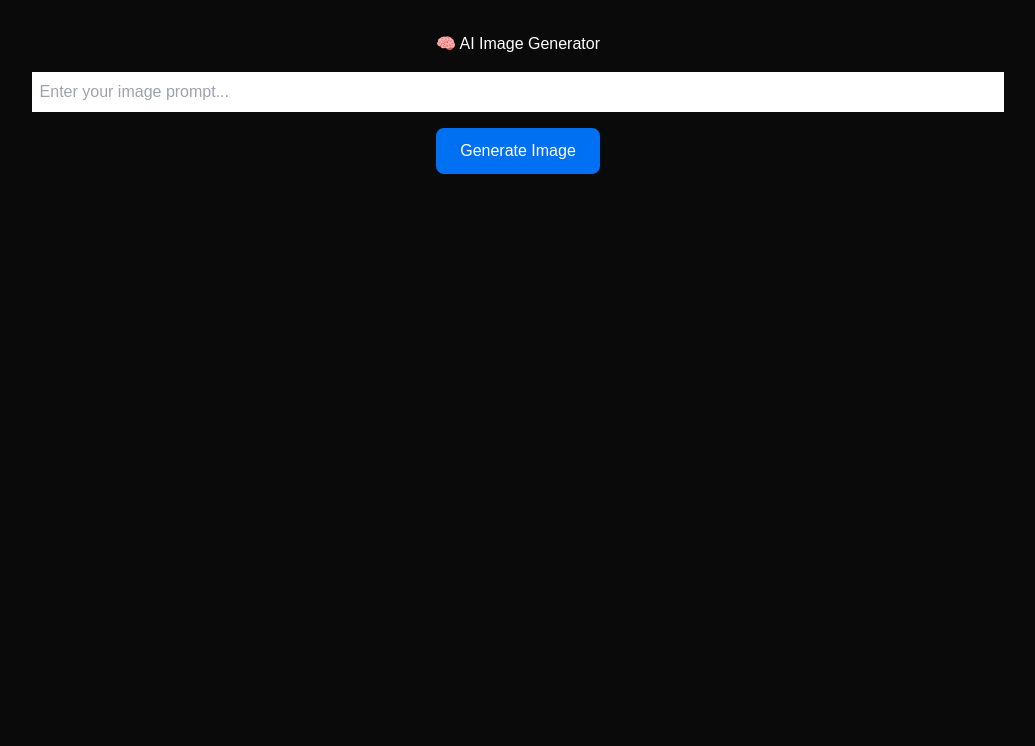
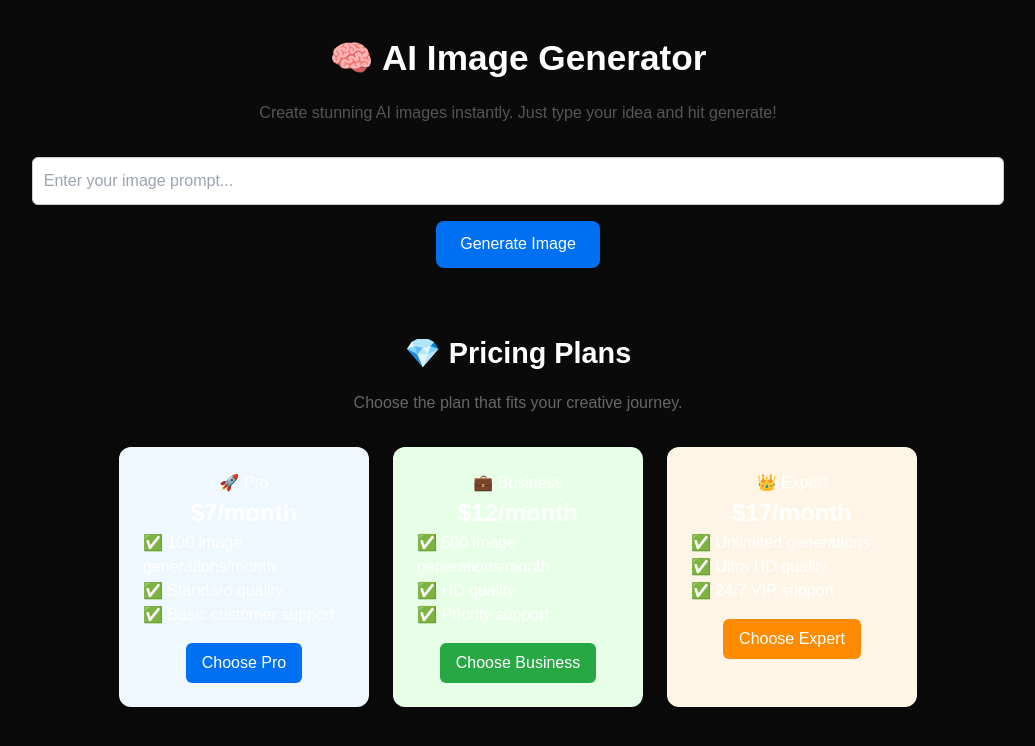
Before and after one commit to freddieam6/Fna_, a Next.js app: page / in a window 1280 px wide. Shown: the top 746 px of the page, without its empty margins (122-1157 px from the left). Built offline with nearby package versions, Linux system fonts and the light colour scheme.

Commit message:
Update index.js

```diff
--- a/pages/index.js
+++ b/pages/index.js
@@ -29,14 +29,27 @@ export default function Home() {
   };
 
   return (
-    <main style={{ padding: "2rem", textAlign: "center" }}>
-      <h1>🧠 AI Image Generator</h1>
+    <main style={{ padding: "2rem", textAlign: "center", fontFamily: "Arial" }}>
+      {/* Header */}
+      <h1 style={{ fontSize: "2.2rem", fontWeight: "bold", marginBottom: "1rem" }}>
+        🧠 AI Image Generator
+      </h1>
+      <p style={{ color: "#555", marginBottom: "2rem" }}>
+        Create stunning AI images instantly. Just type your idea and hit generate!
+      </p>
+
+      {/* Input Section */}
       <input
         type="text"
         value={prompt}
         onChange={(e) => setPrompt(e.target.value)}
         placeholder="Enter your image prompt..."
-        style={{ width: "80%", padding: "0.5rem", marginTop: "1rem" }}
+        style={{
+          width: "80%",
+          padding: "0.7rem",
+          borderRadius: "6px",
+          border: "1px solid #ccc",
+        }}
       />
       <br />
       <button
@@ -55,15 +68,132 @@ export default function Home() {
         {loading ? "Generating..." : "Generate Image"}
       </button>
 
+      {/* Result */}
       {imageUrl && (
         <div style={{ marginTop: "2rem" }}>
           <img
             src={imageUrl}
             alt="Generated result"
-            style={{ maxWidth: "100%", borderRadius: "10px" }}
+            style={{
+              maxWidth: "100%",
+              borderRadius: "10px",
+              boxShadow: "0 4px 12px rgba(0,0,0,0.1)",
+            }}
           />
         </div>
       )}
+
+      {/* Pricing Section */}
+      <section style={{ marginTop: "4rem" }}>
+        <h2 style={{ fontSize: "1.8rem", fontWeight: "bold", marginBottom: "1rem" }}>
+          💎 Pricing Plans
+        </h2>
+        <p style={{ color: "#666", marginBottom: "2rem" }}>
+          Choose the plan that fits your creative journey.
+        </p>
+
+        <div
+          style={{
+            display: "flex",
+            justifyContent: "center",
+            gap: "1.5rem",
+            flexWrap: "wrap",
+          }}
+        >
+          {/* Pro Plan */}
+          <div
+            style={{
+              background: "#f0f8ff",
+              padding: "1.5rem",
+              borderRadius: "12px",
+              width: "250px",
+              boxShadow: "0 4px 10px rgba(0,0,0,0.05)",
+            }}
+          >
+            <h3>🚀 Pro</h3>
+            <p style={{ fontSize: "1.5rem", fontWeight: "bold" }}>$7/month</p>
+            <ul style={{ textAlign: "left" }}>
+              <li>✅ 100 image generations/month</li>
+              <li>✅ Standard quality</li>
+              <li>✅ Basic customer support</li>
+            </ul>
+            <button
+              style={{
+                marginTop: "1rem",
+                background: "#0070f3",
+                color: "#fff",
+                padding: "0.5rem 1rem",
+                border: "none",
+                borderRadius: "6px",
+              }}
+            >
+              Choose Pro
+            </button>
+          </div>
+
+          {/* Business Plan */}
+          <div
+            style={{
+              background: "#e6ffe6",
+              padding: "1.5rem",
+              borderRadius: "12px",
+              width: "250px",
+              boxShadow: "0 4px 10px rgba(0,0,0,0.05)",
+            }}
+          >
+            <h3>💼 Business</h3>
+            <p style={{ fontSize: "1.5rem", fontWeight: "bold" }}>$12/month</p>
+            <ul style={{ textAlign: "left" }}>
+              <li>✅ 500 image generations/month</li>
+              <li>✅ HD quality</li>
+              <li>✅ Priority support</li>
+            </ul>
+            <button
+              style={{
+                marginTop: "1rem",
+                background: "#28a745",
+                color: "#fff",
+                padding: "0.5rem 1rem",
+                border: "none",
+                borderRadius: "6px",
+              }}
+            >
+              Choose Business
+            </button>
+          </div>
+
+          {/* Expert Plan */}
+          <div
+            style={{
+              background: "#fff5e6",
+              padding: "1.5rem",
+              borderRadius: "12px",
+              width: "250px",
+              boxShadow: "0 4px 10px rgba(0,0,0,0.05)",
+            }}
+          >
+            <h3>👑 Expert</h3>
+            <p style={{ fontSize: "1.5rem", fontWeight: "bold" }}>$17/month</p>
+            <ul style={{ textAlign: "left" }}>
+              <li>✅ Unlimited generations</li>
+              <li>✅ Ultra HD quality</li>
+              <li>✅ 24/7 VIP support</li>
+            </ul>
+            <button
+              style={{
+                marginTop: "1rem",
+                background: "#ff8c00",
+                color: "#fff",
+                padding: "0.5rem 1rem",
+                border: "none",
+                borderRadius: "6px",
+              }}
+            >
+              Choose Expert
+            </button>
+          </div>
+        </div>
+      </section>
     </main>
   );
 }
```
